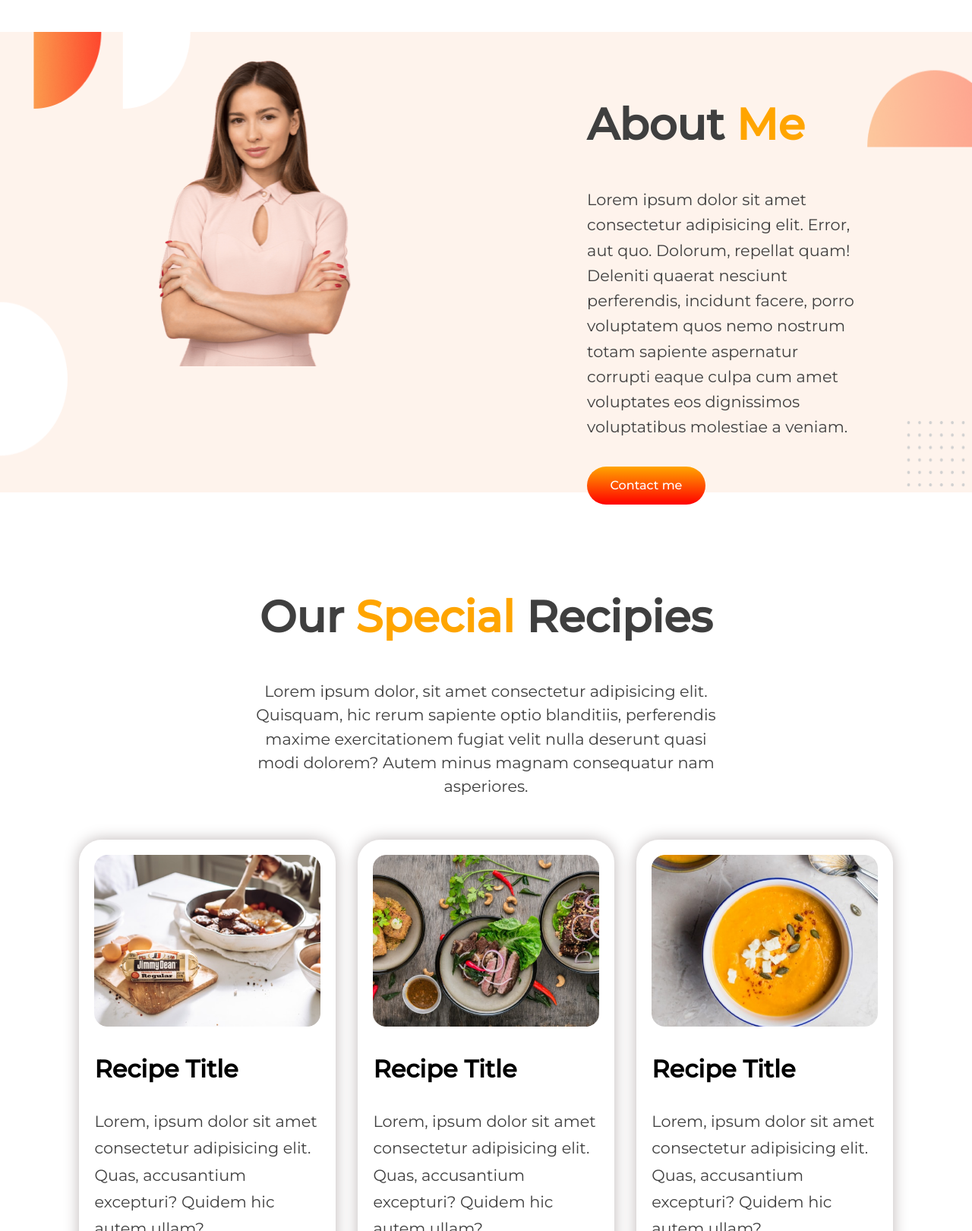
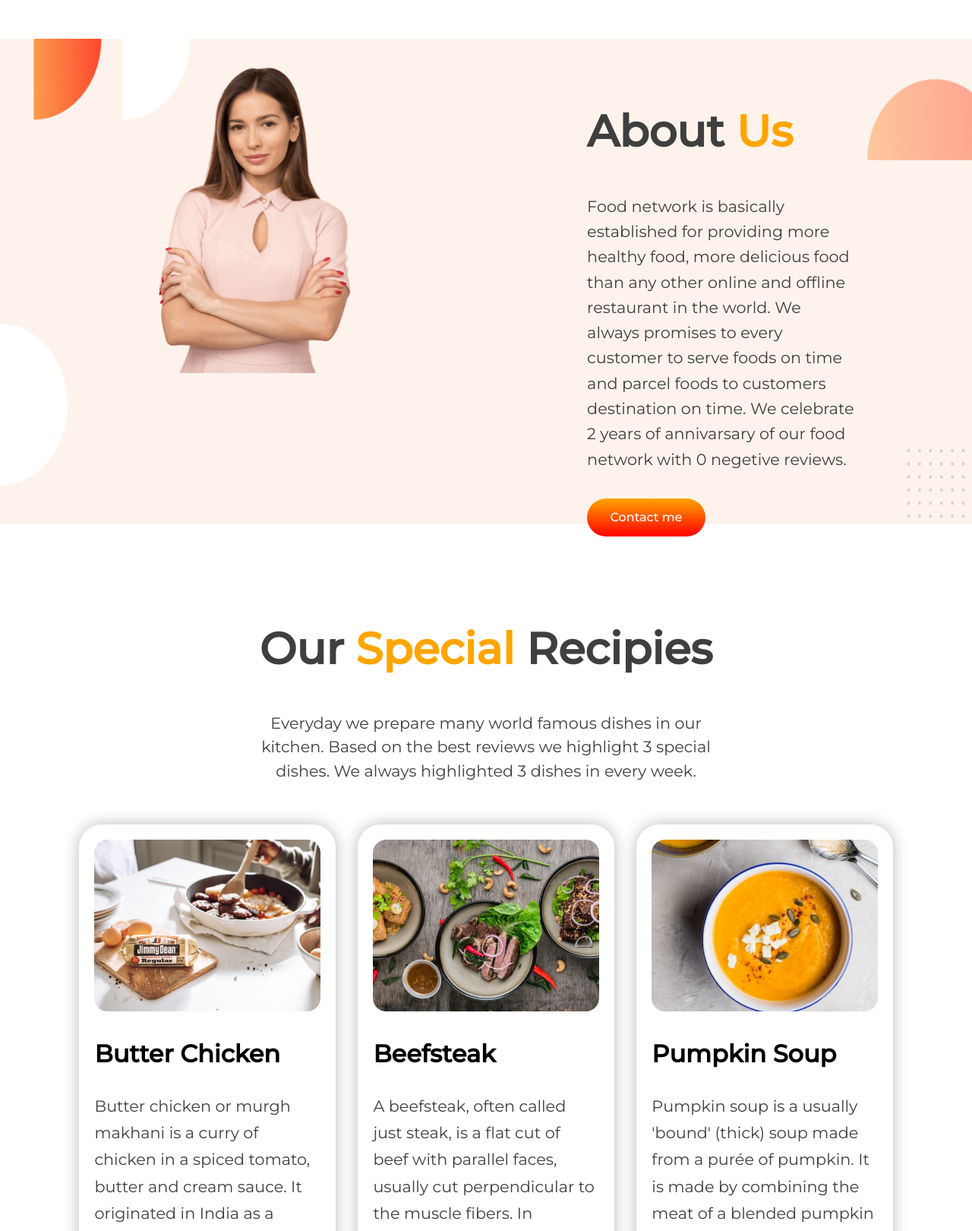
Before and after one commit to ankan-782/food-network, a plain HTML site: page index.html in a window 1280 px wide. Shown: the part 1180-2800 px from the top of the page at 76% size. Drawn offline with Linux system fonts and the light colour scheme.

Commit message:
lorem cut and new text added

```diff
--- a/index.html
+++ b/index.html
@@ -8,6 +8,7 @@
     <link rel="preconnect" href="https://fonts.googleapis.com">
     <link rel="preconnect" href="https://fonts.gstatic.com" crossorigin>
     <link href="https://fonts.googleapis.com/css2?family=Montserrat:wght@400;500&display=swap" rel="stylesheet">
+    <link rel="shortcut icon" href="images/favicon.png" type="image/x-icon">
     <link rel="stylesheet" href="style.css">
     <title>Food Network</title>
 </head>
@@ -15,18 +16,20 @@
 <body>
     <!--food header section-->
     <header id="food-header">
-        <h4><span class="span-orange-color">FOOD</span> NETWORK</h4>
+        <h4><a href="https://github.com/ankan-782/food-network"><span class="span-orange-color">FOOD</span> NETWORK</a>
+        </h4>
     </header>
     <!--food header section-->
 
     <!--food homepage section-->
     <section id="food-homepage" class="flexible-container">
         <div id="food-homepage-first-item" class="two-portion-width-for-food-homepage-and-Aboutme">
-            <h1><span class="span-orange-color">Skip</span> The Diet,<br>Just Eat Healthy<br>With Food Network</h1>
+            <h1>Wanna Eat Healthy?</h1>
+            <h1>Welcome To the<br>"<span class="span-orange-color">FOOD</span> NETWORK"</h1>
             <p class="limited-width">Imagine you don't need a diet because we provide healthy and delicious food for
                 you!
             </p>
-            <a class="link-button" target="_blank" href="www.google.com">Order Food</a>
+            <a class="link-button" target="_blank" href="https://github.com/ankan-782/food-network">Order Food</a>
         </div>
         <div id="food-homepage-second-item" class="two-portion-width-for-food-homepage-and-Aboutme">
             <img src="images/female/Group 8425.png" alt="lady eating salad">
@@ -40,11 +43,11 @@
             <img src="images/female/Person Image.png" alt="female model" width="50%">
         </div>
         <div id="food-aboutme-second-item" class="two-portion-width-for-food-homepage-and-Aboutme">
-            <h2>About<span class="span-orange-color"> Me</span></h2>
-            <p class="limited-width">Lorem ipsum dolor sit amet consectetur adipisicing elit. Error, aut quo. Dolorum,
-                repellat quam! Deleniti
-                quaerat nesciunt perferendis, incidunt facere, porro voluptatem quos nemo nostrum totam sapiente
-                aspernatur corrupti eaque culpa cum amet voluptates eos dignissimos voluptatibus molestiae a veniam.</p>
+            <h2>About<span class="span-orange-color"> Us</span></h2>
+            <p class="limited-width">Food network is basically established for providing more healthy food, more
+                delicious food than any other online and offline restaurant in the world. We always promises to every
+                customer to serve foods on time and parcel foods to customers destination on time. We celebrate 2 years
+                of annivarsary of our food network with 0 negetive reviews.</p>
             <a class="link-button" target="_blank" href="https://www.facebook.com/ankan.roy.50999/">Contact me</a>
         </div>
     </section>
@@ -53,29 +56,28 @@
     <!--food myrecipe section-->
     <section id="food-myrecipe">
         <h2 class="text-formating-for-food-myrecipe">Our <span class="span-orange-color">Special</span> Recipies</h2>
-        <p id="limited-width-for-food-myrecipe-paragraph" class="text-formating-for-food-myrecipe">Lorem ipsum dolor,
-            sit amet consectetur adipisicing elit. Quisquam, hic rerum sapiente optio blanditiis, perferendis maxime
-            exercitationem fugiat velit nulla deserunt quasi modi dolorem? Autem minus magnam consequatur nam
-            asperiores.
+        <p id="limited-width-for-food-myrecipe-paragraph" class="text-formating-for-food-myrecipe">Everyday we prepare
+            many world famous dishes in our kitchen. Based on the best reviews we highlight 3 special dishes. We always
+            highlighted 3 dishes in every week.
         </p>
         <div class="flexible-container">
             <div class="for-three-portion-width carditem">
                 <img src="images/food/Project Cover.jpg" alt="food item 1" width="100%">
-                <h3>Recipe Title</h3>
-                <p class="limited-width-for-carditem-paragraph">Lorem, ipsum dolor sit amet consectetur adipisicing
-                    elit. Quas, accusantium excepturi? Quidem hic autem ullam?</p>
+                <h3>Butter Chicken</h3>
+                <p class="limited-width-for-carditem-paragraph">Butter chicken or murgh makhani is a curry of chicken in
+                    a spiced tomato, butter and cream sauce. It originated in India as a curry.
+
+                    It is similar to chicken tikka masala, which uses a tomato gravy.</p>
             </div>
             <div class="for-three-portion-width carditem">
                 <img src="images/food/Project Cover1.jpg" alt="food item 2" width="100%">
-                <h3>Recipe Title</h3>
-                <p class="limited-width-for-carditem-paragraph">Lorem, ipsum dolor sit amet consectetur adipisicing
-                    elit. Quas, accusantium excepturi? Quidem hic autem ullam?</p>
+                <h3>Beefsteak</h3>
+                <p class="limited-width-for-carditem-paragraph">A beefsteak, often called just steak, is a flat cut of beef with parallel faces, usually cut perpendicular to the muscle fibers. In common restaurant service a single serving has a raw mass ranging from 120 to 600 grams (4 to 21 oz). Beef steaks are usually grilled, pan-fried, or broiled.</p>
             </div>
             <div class="for-three-portion-width carditem">
                 <img src="images/food/Project Cover.png" alt="food item 3" width="100%">
-                <h3>Recipe Title</h3>
-                <p class="limited-width-for-carditem-paragraph">Lorem, ipsum dolor sit amet consectetur adipisicing
-                    elit. Quas, accusantium excepturi? Quidem hic autem ullam?</p>
+                <h3>Pumpkin Soup</h3>
+                <p class="limited-width-for-carditem-paragraph">Pumpkin soup is a usually 'bound' (thick) soup made from a purée of pumpkin. It is made by combining the meat of a blended pumpkin with broth or stock. It can be served hot or cold, and is a popular Thanksgiving dish in the United States.</p>
             </div>
         </div>
     </section>
@@ -84,35 +86,28 @@
     <!--food todays special section-->
     <section id="food-todays-special">
         <h2 class="text-formating-for-food-todays-special">Todays <span class="span-orange-color">Special</span></h2>
-        <p id="limited-width-for-food-todays-special-paragraph" class="text-formating-for-food-todays-special">Lorem
-            ipsum dolor, sit amet consectetur adipisicing elit. Quisquam, hic rerum sapiente optio blanditiis,
-            perferendis maxime exercitationem fugiat velit nulla deserunt quasi modi dolorem? Autem minus magnam
-            consequatur nam asperiores.
+        <p id="limited-width-for-food-todays-special-paragraph" class="text-formating-for-food-todays-special">Although we prepare many dishes everyday in our kitchen. but we have some special dishes today. The Mushroom Salad, The American Burger, The Chinese Pasta, The Pumpkin Soup.
         </p>
         <div class="flexible-container">
             <div class="for-four-portion-width carditem">
                 <img src="images/food/Project Cover5.png" alt="food item 1" width="100%">
-                <h3>Recipe Title</h3>
-                <p class="limited-width-for-carditem-paragraph">Lorem, ipsum dolor sit amet consectetur adipisicing
-                    elit. Quas, accusantium excepturi? Quidem hic autem ullam?</p>
+                <h3>Mushroom Salad</h3>
+                <p class="limited-width-for-carditem-paragraph">Salad is any of a wide variety of dishes including: green salads; vegetable salads; long beans; salads of pasta, legumes, or grains; mixed salads incorporating meat, poultry, or seafood; and fruit salads. They often include vegetables and/or fruits.</p>
             </div>
             <div class="for-four-portion-width carditem">
                 <img src="images/food/Project Cover6.png" alt="food item 2" width="100%">
-                <h3>Recipe Title</h3>
-                <p class="limited-width-for-carditem-paragraph">Lorem, ipsum dolor sit amet consectetur adipisicing
-                    elit. Quas, accusantium excepturi? Quidem hic autem ullam?</p>
+                <h3>American Burger</h3>
+                <p class="limited-width-for-carditem-paragraph">A hamburger (also burger for short) is a food, typically considered a sandwich, consisting of one or more cooked patties of ground meat, usually beef, placed inside a sliced bread roll or bun. The patty may be pan fried, grilled, smoked or flame broiled.</p>
             </div>
             <div class="for-four-portion-width carditem">
                 <img src="images/food/Project Cover7.png" alt="food item 3" width="100%">
-                <h3>Recipe Title</h3>
-                <p class="limited-width-for-carditem-paragraph">Lorem, ipsum dolor sit amet consectetur adipisicing
-                    elit. Quas, accusantium excepturi? Quidem hic autem ullam?</p>
+                <h3>Italian Pasta</h3>
+                <p class="limited-width-for-carditem-paragraph">Pasta Italian pronunciation: is a type of food typically made from an unleavened dough of wheat flour mixed with water or eggs, and formed into sheets or other shapes, then cooked by boiling or baking. Rice flour, or legumes such as beans or lentils,</p>
             </div>
             <div class="for-four-portion-width carditem">
                 <img src="images/food/Project Cover.png" alt="food item 3" width="100%">
-                <h3>Recipe Title</h3>
-                <p class="limited-width-for-carditem-paragraph">Lorem, ipsum dolor sit amet consectetur adipisicing
-                    elit. Quas, accusantium excepturi? Quidem hic autem ullam?</p>
+                <h3>Pumpkin Soup</h3>
+                <p class="limited-width-for-carditem-paragraph">Pumpkin soup is a usually 'bound' (thick) soup made from a purée of pumpkin. It is made by combining the meat of a blended pumpkin with broth or stock. It can be served hot or cold, and is a popular Thanksgiving dish in the United States.</p>
             </div>
         </div>
     </section>
@@ -137,7 +132,7 @@
                 <label class="text-color-in-form" for="taste">Your taste:</label><br>
                 <input type="text" id="taste" placeholder="Tell us your taste">
 
-                <a id="submit" class="link-button-for-form" href="#">Submit</a>
+                <a id="submit" class="link-button-for-form" href="https://github.com/ankan-782/food-network">Submit</a>
             </form>
         </div>
     </section>
--- a/style.css
+++ b/style.css
@@ -87,6 +87,10 @@ header h4 {
     font-size: 2rem;
     color: white;
 }
+header a {
+    text-decoration: none;
+    color: white;
+}
 /*food header section*/
 
 /*food homepage section*/
@@ -95,7 +99,7 @@ header h4 {
     padding-left: 10%;
 }
 #food-homepage-first-item {
-    padding-top: 5%;
+    /* padding-top: 5%; */
 }
 #food-homepage-second-item {
     padding-left: 5%;
```
Also changed, not shown: images/favicon.png (added).
